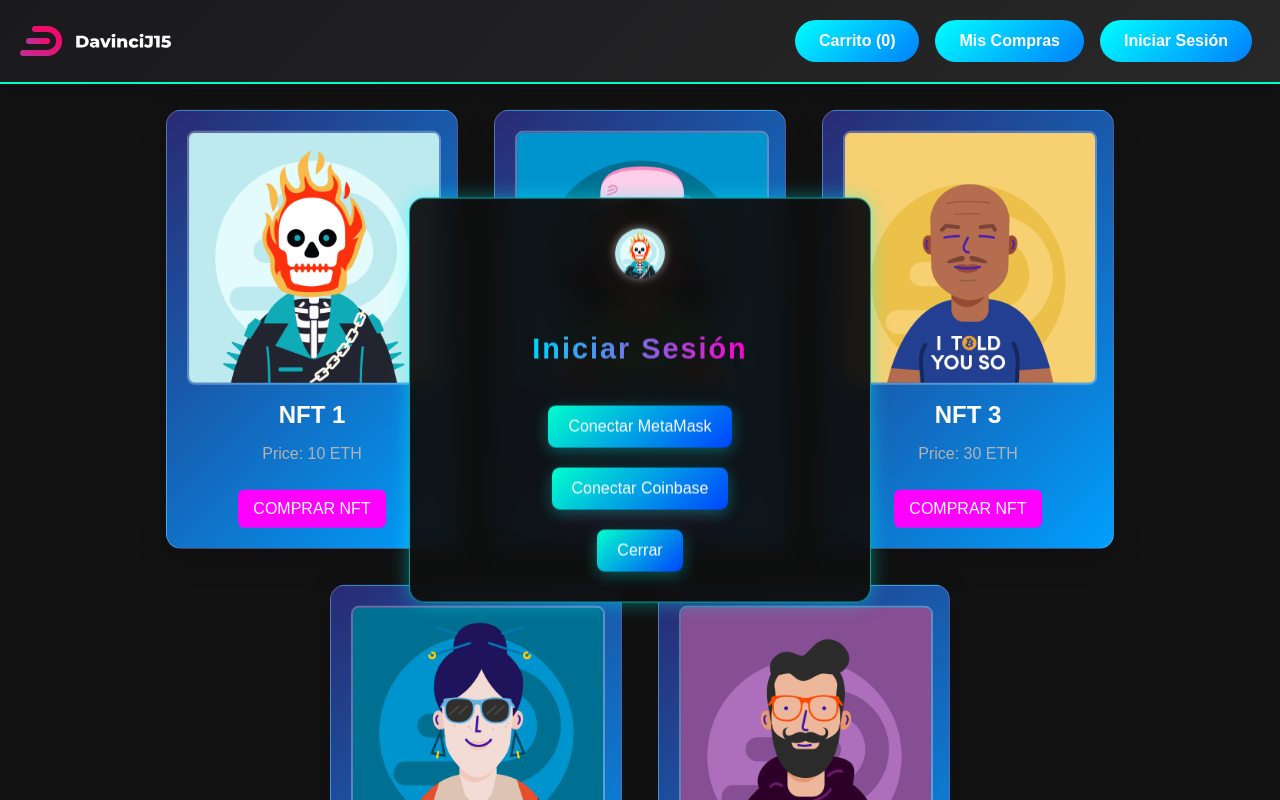
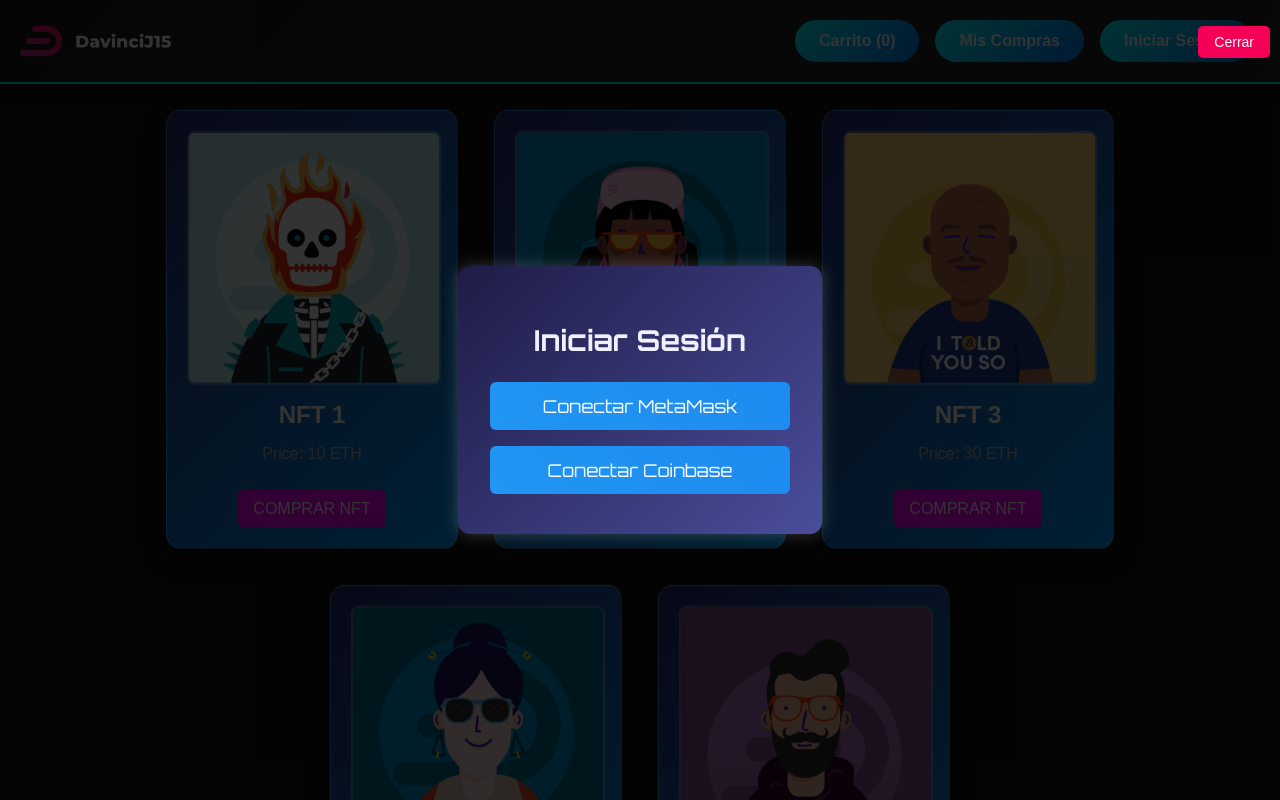
Before and after one commit to rodrigo-luis-suarez-guzman/my-nft-store, a React (Create React App) app: page / in a window 1280 px wide. Both pictures are taken after a click on the button "Iniciar Sesión". Shown: the top 800 px of the page. Built offline with nearby package versions, Linux system fonts and the light colour scheme.

Commit message:
Agrega funcionalidad de inicio sesion

```diff
--- a/public/index.html
+++ b/public/index.html
@@ -5,6 +5,8 @@
     <link rel="icon" href="%PUBLIC_URL%/favicon.ico" />
     <meta name="viewport" content="width=device-width, initial-scale=1" />
     <meta name="theme-color" content="#000000" />
+    <link href="https://fonts.googleapis.com/css2?family=Orbitron:wght@400;700&display=swap" rel="stylesheet">
+
     <meta
       name="description"
       content="Web site created using create-react-app"
--- a/src/components/LoginModal.css
+++ b/src/components/LoginModal.css
@@ -1,81 +1,88 @@
-.modal {
+/* LoginModal.css */
+
+/* Fondo oscuro que cubre toda la pantalla */
+.modal-backdrop {
   position: fixed;
-  top: 50%;
-  left: 50%;
-  transform: translate(-50%, -50%);
-  z-index: 1000;
-  background: rgba(15, 15, 15, 0.95); /* Fondo oscuro translúcido */
-  border: 1px solid rgba(0, 255, 255, 0.6); /* Borde brillante */
-  border-radius: 15px;
-  padding: 30px;
-  box-shadow: 0 0 20px rgba(0, 255, 255, 0.4); /* Sombra brillante */
-  backdrop-filter: blur(10px); /* Añade desenfoque de fondo */
-  width: 90%;
-  max-width: 400px;
-  color: #fff;
-  text-align: center;
-  animation: appear 0.3s ease-out; /* Animación al aparecer */
+  top: 0;
+  left: 0;
+  width: 100vw;
+  height: 100vh;
+  background-color: rgba(0, 0, 0, 0.8); /* Fondo semitransparente */
+  display: flex;
+  align-items: center;
+  justify-content: center;
+  z-index: 1000; /* Asegúrate de que esté encima de otros elementos */
+  animation: fadeIn 0.4s ease-in-out;
 }
 
-@keyframes appear {
+/* Contenido del modal */
+.modal-content {
+  background: linear-gradient(135deg, #1f1c47, #4a4e9b);
+  padding: 2rem;
+  border-radius: 12px;
+  text-align: center;
+  width: 300px;
+  max-width: 90%;
+  box-shadow: 0 0 15px rgba(255, 255, 255, 0.2);
+  animation: scaleUp 0.3s ease-out;
+}
+
+h2 {
+  font-size: 1.8rem;
+  color: #f0f0ff;
+  margin-bottom: 1rem;
+  font-family: 'Orbitron', sans-serif;
+}
+
+.futuristic-button {
+  display: inline-block;
+  background: linear-gradient(45deg, #2196F3, #1d8bf0);
+  border: none;
+  border-radius: 6px;
+  color: #fff;
+  font-size: 1.1rem;
+  padding: 0.8rem 1.2rem;
+  margin: 0.5rem 0;
+  width: 100%;
+  cursor: pointer;
+  font-family: 'Orbitron', sans-serif;
+  transition: 0.3s;
+}
+
+.futuristic-button:hover {
+  background: linear-gradient(45deg, #26c6f0, #2a90e0);
+  box-shadow: 0px 0px 10px rgba(255, 255, 255, 0.8), 0px 0px 20px rgba(0, 153, 255, 0.6);
+}
+
+.close-button {
+  background: transparent;
+  border: none;
+  color: #ff7070;
+  font-size: 0.9rem;
+  cursor: pointer;
+  margin-top: 1rem;
+  transition: 0.3s;
+}
+
+.close-button:hover {
+  color: #ff3b3b;
+}
+
+/* Animaciones */
+@keyframes fadeIn {
   from {
     opacity: 0;
-    transform: translate(-50%, -50%) scale(0.8);
   }
   to {
     opacity: 1;
-    transform: translate(-50%, -50%) scale(1);
   }
 }
 
-.modal-content {
-  display: flex;
-  flex-direction: column;
-  align-items: center;
-  gap: 20px;
+@keyframes scaleUp {
+  from {
+    transform: scale(0.8);
+  }
+  to {
+    transform: scale(1);
+  }
 }
-
-.modal h2 {
-  font-family: 'Orbitron', sans-serif; /* Fuente futurista */
-  font-size: 1.8rem;
-  letter-spacing: 2px;
-  background: linear-gradient(90deg, #00d4ff, #ff00cc);
-  -webkit-background-clip: text;
-  color: transparent;
-  margin-bottom: 20px;
-}
-
-.modal button {
-  background: linear-gradient(135deg, #00ffcc, #0044ff);
-  border: none;
-  border-radius: 8px;
-  padding: 12px 20px;
-  font-size: 1rem;
-  color: white;
-  cursor: pointer;
-  font-family: 'Orbitron', sans-serif;
-  transition: background 0.3s ease;
-  box-shadow: 0 4px 15px rgba(0, 255, 255, 0.3);
-}
-
-.modal button:hover {
-  background: linear-gradient(135deg, #0044ff, #00ffcc);
-  box-shadow: 0 6px 20px rgba(0, 255, 255, 0.6);
-}
-
-.modal button.close {
-  background-color: #ff0044;
-}
-
-.modal button.close:hover {
-  background-color: #ff3366;
-}
-
-/* Estilos para las imágenes de NFT */
-.modal .nft-image {
-  width: 50px;
-  height: 50px;
-  border-radius: 50%;
-  box-shadow: 0 0 10px rgba(255, 255, 255, 0.5);
-  margin-bottom: 10px;
-}
--- a/src/components/LoginModal.tsx
+++ b/src/components/LoginModal.tsx
@@ -1,8 +1,5 @@
-// src/components/LoginModal.tsx
-
 import React from 'react';
 import './LoginModal.css';
-import nftImage from '../assets/images/nft1.png'; // Imagen NFT como ejemplo
 
 interface LoginModalProps {
   isOpen: boolean;
@@ -15,13 +12,12 @@
   if (!isOpen) return null;
 
   return (
-    <div className="modal">
+    <div className="modal-backdrop">
       <div className="modal-content">
-        <img src={nftImage} alt="NFT Icon" className="nft-image" /> {/* Imagen NFT */}
         <h2>Iniciar Sesión</h2>
-        <button onClick={onConnectMetaMask}>Conectar MetaMask</button>
-        <button onClick={onConnectCoinbase}>Conectar Coinbase</button>
-        <button className="close" onClick={onClose}>Cerrar</button>
+        <button className="futuristic-button" onClick={onConnectMetaMask}>Conectar MetaMask</button>
+        <button className="futuristic-button" onClick={onConnectCoinbase}>Conectar Coinbase</button>
+        <button className="close-button" onClick={onClose}>Cerrar</button>
       </div>
     </div>
   );
--- a/src/components/PurchaseListModal.tsx
+++ b/src/components/PurchaseListModal.tsx
@@ -1,7 +1,7 @@
 // PurchaseListModal.tsx
 import React from 'react';
 import { Purchase } from '../context/CartContext';
-import './CartModal.css'; // Asegúrate de importar los estilos
+import './CartModal.css';
 
 interface PurchaseListModalProps {
   isOpen: boolean;
```
